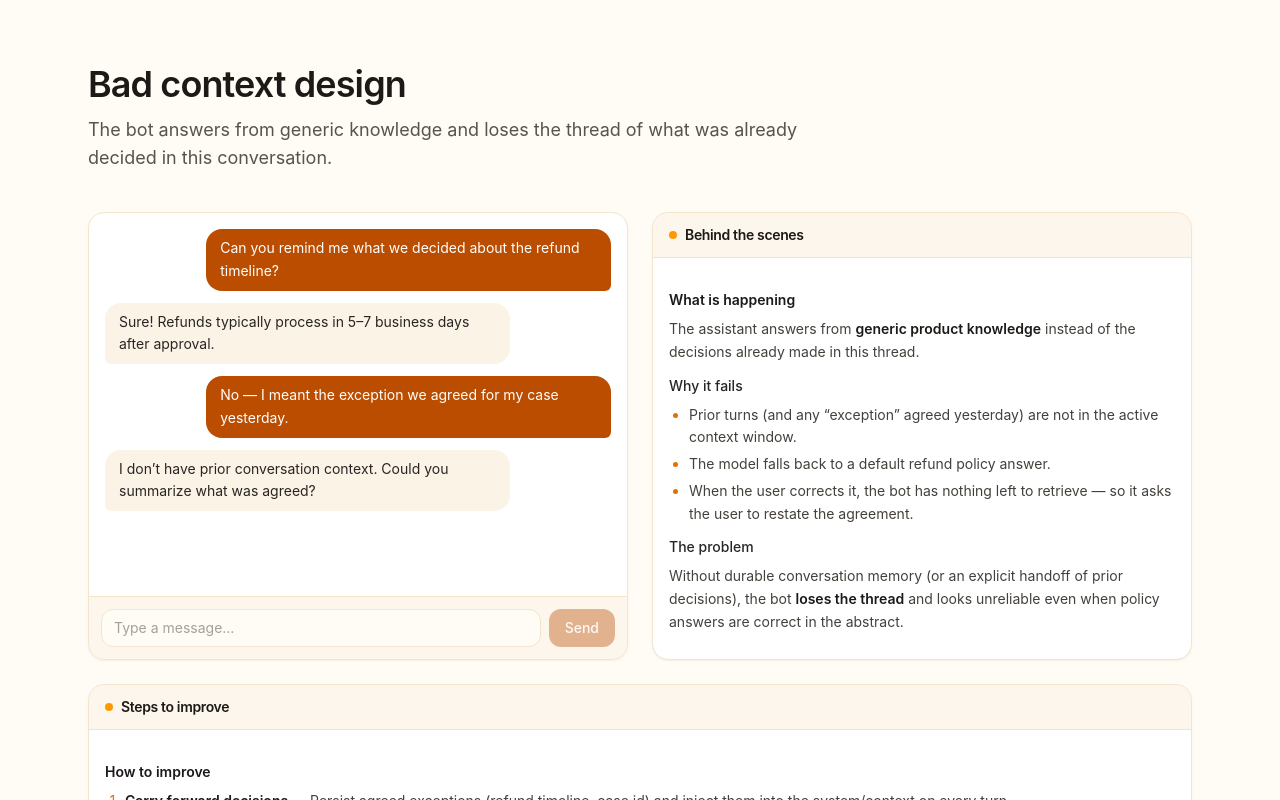
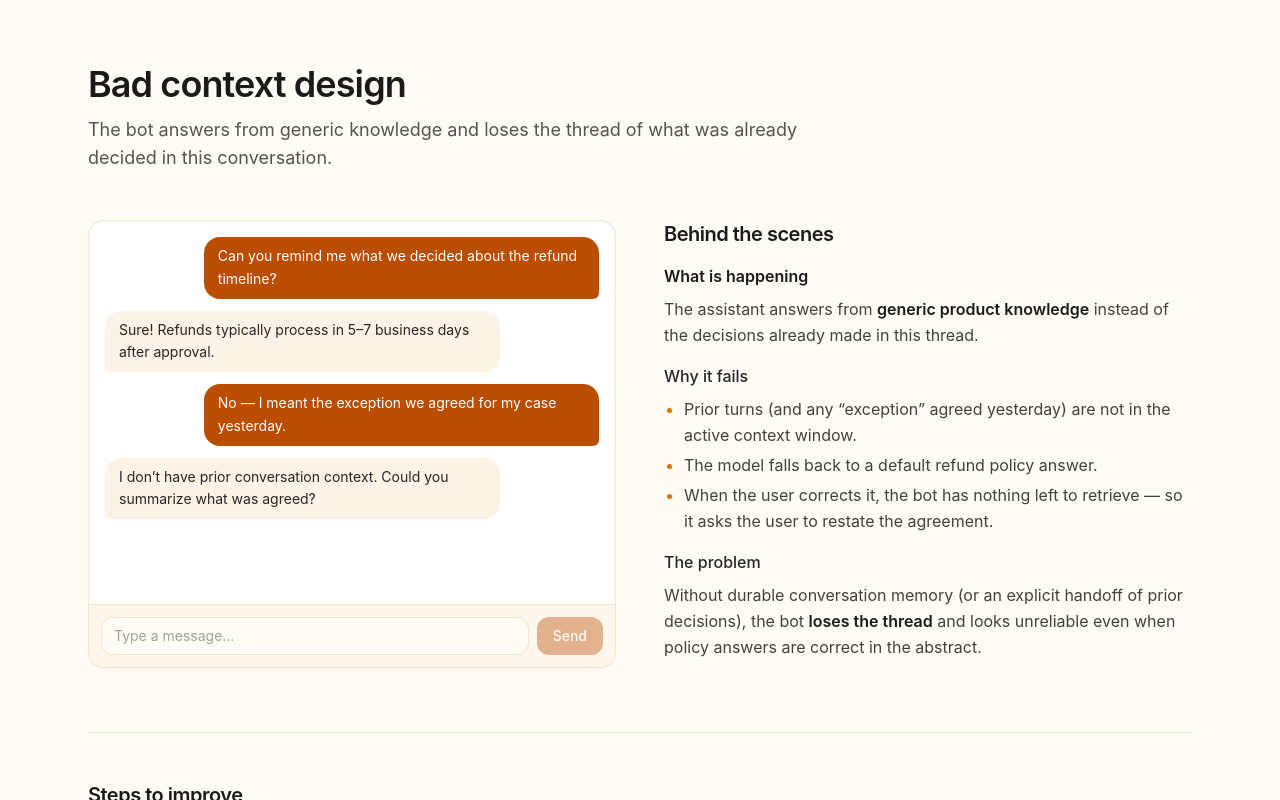
Before and after one commit to harabchuk/chatbot-book, a React (Vite) app: page /bad-context-design in a window 1280 px wide. Shown: the top 800 px of the page. Built offline with nearby package versions, Linux system fonts and the light colour scheme.

Commit message:
simplify ui

```diff
--- a/src/components/ChatWindow.tsx
+++ b/src/components/ChatWindow.tsx
@@ -169,7 +169,7 @@ export default function ChatWindow({
         ) : null}
 
         {footer ? (
-          <div className="mt-1 rounded-xl border border-dashed border-amber-300 bg-amber-50/60 px-3 py-2 text-sm text-stone-700">
+          <div className="mt-2 text-sm italic text-stone-500">
             {footer}
           </div>
         ) : null}
--- a/src/components/ContextCodeBlock.tsx
+++ b/src/components/ContextCodeBlock.tsx
@@ -45,7 +45,7 @@ export default function ContextCodeBlock({
         {label}
       </figcaption>
       <pre
-        className="mt-2 max-w-full overflow-x-auto rounded-xl bg-cream-100 font-mono text-[0.8rem] leading-relaxed text-stone-800 ring-1 ring-cream-200 select-text"
+        className="mt-3 max-w-full overflow-x-auto rounded-xl bg-cream-100 font-mono text-[0.8rem] leading-relaxed text-stone-800 select-text"
         tabIndex={0}
       >
         <code className="grid w-max min-w-full py-3">
--- a/src/components/MarkdownPanel.tsx
+++ b/src/components/MarkdownPanel.tsx
@@ -12,7 +12,7 @@ type MarkdownPanelProps = {
 }
 
 const proseClassName =
-  'text-sm leading-relaxed text-stone-700 [&_h1]:mt-0 [&_h1]:text-base [&_h1]:font-semibold [&_h1]:text-stone-900 [&_h2]:mt-4 [&_h2]:text-sm [&_h2]:font-semibold [&_h2]:text-stone-900 [&_h3]:mt-3 [&_h3]:text-sm [&_h3]:font-medium [&_h3]:text-stone-800 [&_p]:mt-2 [&_ul]:mt-2 [&_ul]:list-disc [&_ul]:space-y-1 [&_ul]:pl-5 [&_ol]:mt-2 [&_ol]:list-decimal [&_ol]:space-y-1 [&_ol]:pl-5 [&_li]:marker:text-amber-600 [&_strong]:font-semibold [&_strong]:text-stone-900 [&_code]:rounded [&_code]:bg-cream-100 [&_code]:px-1 [&_code]:py-0.5 [&_code]:font-mono [&_code]:text-[0.8rem] [&_code]:text-amber-950 [&_pre]:mt-2 [&_pre]:overflow-x-auto [&_pre]:rounded-lg [&_pre]:bg-cream-100 [&_pre]:p-3 [&_pre_code]:bg-transparent [&_pre_code]:p-0 [&_table]:mt-3 [&_table]:w-full [&_table]:border-collapse [&_table]:text-left [&_th]:border-b [&_th]:border-cream-200 [&_th]:py-1.5 [&_th]:pr-3 [&_th]:font-semibold [&_th]:text-stone-800 [&_td]:border-b [&_td]:border-cream-100 [&_td]:py-1.5 [&_td]:pr-3 [&_td]:align-top [&_figure]:mt-3'
+  'text-base leading-relaxed text-stone-700 [&_h1]:mt-0 [&_h1]:text-lg [&_h1]:font-semibold [&_h1]:text-stone-900 [&_h2]:mt-6 [&_h2]:text-base [&_h2]:font-semibold [&_h2]:text-stone-900 [&_h2:first-child]:mt-0 [&_h3]:mt-4 [&_h3]:text-base [&_h3]:font-medium [&_h3]:text-stone-800 [&_p]:mt-2 [&_ul]:mt-2 [&_ul]:list-disc [&_ul]:space-y-1 [&_ul]:pl-5 [&_ol]:mt-2 [&_ol]:list-decimal [&_ol]:space-y-1 [&_ol]:pl-5 [&_li]:marker:text-amber-600 [&_strong]:font-semibold [&_strong]:text-stone-900 [&_code]:rounded [&_code]:bg-cream-100 [&_code]:px-1 [&_code]:py-0.5 [&_code]:font-mono [&_code]:text-[0.8rem] [&_code]:text-amber-950 [&_pre]:mt-2 [&_pre]:overflow-x-auto [&_pre]:rounded-lg [&_pre]:bg-cream-100 [&_pre]:p-3 [&_pre_code]:bg-transparent [&_pre_code]:p-0 [&_table]:mt-3 [&_table]:w-full [&_table]:border-collapse [&_table]:text-left [&_th]:border-b [&_th]:border-cream-200 [&_th]:py-1.5 [&_th]:pr-3 [&_th]:font-semibold [&_th]:text-stone-800 [&_td]:border-b [&_td]:border-cream-100 [&_td]:py-1.5 [&_td]:pr-3 [&_td]:align-top [&_figure]:mt-3'
 
 export default function MarkdownPanel({
   title,
@@ -22,17 +22,11 @@ export default function MarkdownPanel({
   children,
 }: MarkdownPanelProps) {
   return (
-    <section
-      className={`flex flex-col overflow-hidden rounded-2xl border border-cream-200 bg-white shadow-sm shadow-amber-900/5 ${className}`}
-      aria-label={ariaLabel}
-    >
-      <header className="flex items-center gap-2 border-b border-cream-200 bg-cream-100/70 px-4 py-3">
-        <span aria-hidden="true" className="size-2 rounded-full bg-amber-500" />
-        <h2 className="text-sm font-semibold tracking-tight text-stone-900">
-          {title}
-        </h2>
-      </header>
-      <div className="flex-1 overflow-y-auto px-4 py-4 text-sm leading-relaxed text-stone-700">
+    <section className={className} aria-label={ariaLabel}>
+      <h2 className="text-xl font-semibold tracking-tight text-stone-900">
+        {title}
+      </h2>
+      <div className="mt-4 text-base leading-relaxed text-stone-700">
         {markdown ? (
           <div className={proseClassName}>
             <Markdown>{markdown}</Markdown>
--- a/src/components/ScenarioScreen.tsx
+++ b/src/components/ScenarioScreen.tsx
@@ -64,39 +64,34 @@ export default function ScenarioScreen({
     <main className="min-h-screen bg-cream-50 text-stone-900">
       <div className="mx-auto max-w-6xl px-6 py-16">
         {category ? (
-          <p className="inline-flex rounded-full bg-amber-100 px-3 py-1 text-xs font-semibold uppercase tracking-wide text-amber-900">
+          <p className="text-sm font-semibold uppercase tracking-wide text-amber-800">
             {category}
           </p>
         ) : null}
         <h1
-          className={`text-3xl font-semibold tracking-tight text-stone-900 sm:text-4xl ${category ? 'mt-3' : ''}`}
+          className={`text-3xl font-semibold tracking-tight text-stone-900 sm:text-4xl ${category ? 'mt-2' : ''}`}
         >
           {title}
         </h1>
         <p className="mt-3 max-w-3xl text-lg text-stone-600">{description}</p>
 
-        <div className="mt-10 grid gap-6 lg:grid-cols-2 lg:items-start">
-          <div className="flex min-h-0 flex-col gap-3 lg:sticky lg:top-6">
+        <div className="mt-12 grid gap-10 lg:grid-cols-2 lg:items-start lg:gap-12">
+          <div className="flex min-h-0 flex-col gap-4 lg:sticky lg:top-6">
             {chatTitle ? (
-              <h2 className="text-sm font-semibold tracking-tight text-stone-900">
+              <h2 className="text-xl font-semibold tracking-tight text-stone-900">
                 {chatTitle}
               </h2>
             ) : null}
             {chat}
           </div>
-          <PanelContent
-            title={behindTheScenesTitle}
-            content={behindTheScenes}
-            className="min-h-[28rem]"
-          />
+          <PanelContent title={behindTheScenesTitle} content={behindTheScenes} />
         </div>
 
-        <div className="mt-6">
-          <PanelContent
-            title={stepsToImproveTitle}
-            content={stepsToImprove}
-          />
-        </div>
+        <PanelContent
+          title={stepsToImproveTitle}
+          content={stepsToImprove}
+          className="mt-16 border-t border-cream-200 pt-12"
+        />
       </div>
     </main>
   )
--- a/src/screens/ContextFormattingAccountOwnership.tsx
+++ b/src/screens/ContextFormattingAccountOwnership.tsx
@@ -16,11 +16,9 @@ import {
 
 function ExplanationPanel() {
   return (
-    <div className="space-y-5">
-      <div className="rounded-xl border border-amber-200 bg-amber-50 p-4">
-        <p className="text-base font-semibold text-stone-900">
-          {problemLabel}
-        </p>
+    <div className="space-y-6">
+      <div>
+        <p className="font-semibold text-stone-900">{problemLabel}</p>
         <p className="mt-1">{explanationCopy}</p>
       </div>
       <ContextCodeBlock
@@ -33,16 +31,21 @@ function ExplanationPanel() {
 
 function SolutionPanel() {
   return (
-    <div className="space-y-5">
-      <p className="max-w-3xl text-base text-stone-700">{solutionIntro}</p>
-      <div className="grid gap-5 lg:grid-cols-[minmax(0,1.1fr)_minmax(0,1fr)]">
+    <div className="space-y-6">
+      <p className="max-w-3xl">{solutionIntro}</p>
+      <div className="grid gap-10 lg:grid-cols-2 lg:gap-12">
         <ContextCodeBlock
           label="Clearly structured context"
           code={clearlyStructuredContext}
         />
-        <div className="self-start rounded-xl border border-cream-200 bg-white p-4">
-          <MessageBubble message={expectedResponse} />
-        </div>
+        <figure className="min-w-0 self-start">
+          <figcaption className="text-xs font-semibold uppercase tracking-wide text-stone-500">
+            Expected response
+          </figcaption>
+          <div className="mt-3">
+            <MessageBubble message={expectedResponse} />
+          </div>
+        </figure>
       </div>
     </div>
   )
--- a/src/screens/Main.tsx
+++ b/src/screens/Main.tsx
@@ -36,12 +36,12 @@ export default function Main() {
           <h2 className="text-sm font-semibold uppercase tracking-wide text-amber-800">
             Scenarios
           </h2>
-          <ul className="mt-3 space-y-2">
+          <ul className="mt-3 divide-y divide-cream-200 border-y border-cream-200">
             {scenarios.map(({ to, label }) => (
               <li key={to}>
                 <Link
                   to={to}
-                  className="block rounded-xl border border-cream-200 bg-white px-4 py-3 text-lg text-stone-800 shadow-sm shadow-amber-900/5 outline-none hover:border-amber-300 hover:bg-amber-50 focus-visible:ring-2 focus-visible:ring-amber-500"
+                  className="block py-3 text-lg text-stone-800 outline-none hover:text-amber-800 focus-visible:ring-2 focus-visible:ring-amber-500"
                 >
                   {label}
                 </Link>
```
Also changed, not shown: 2 other files (tests, documents, lock files or other folders).
